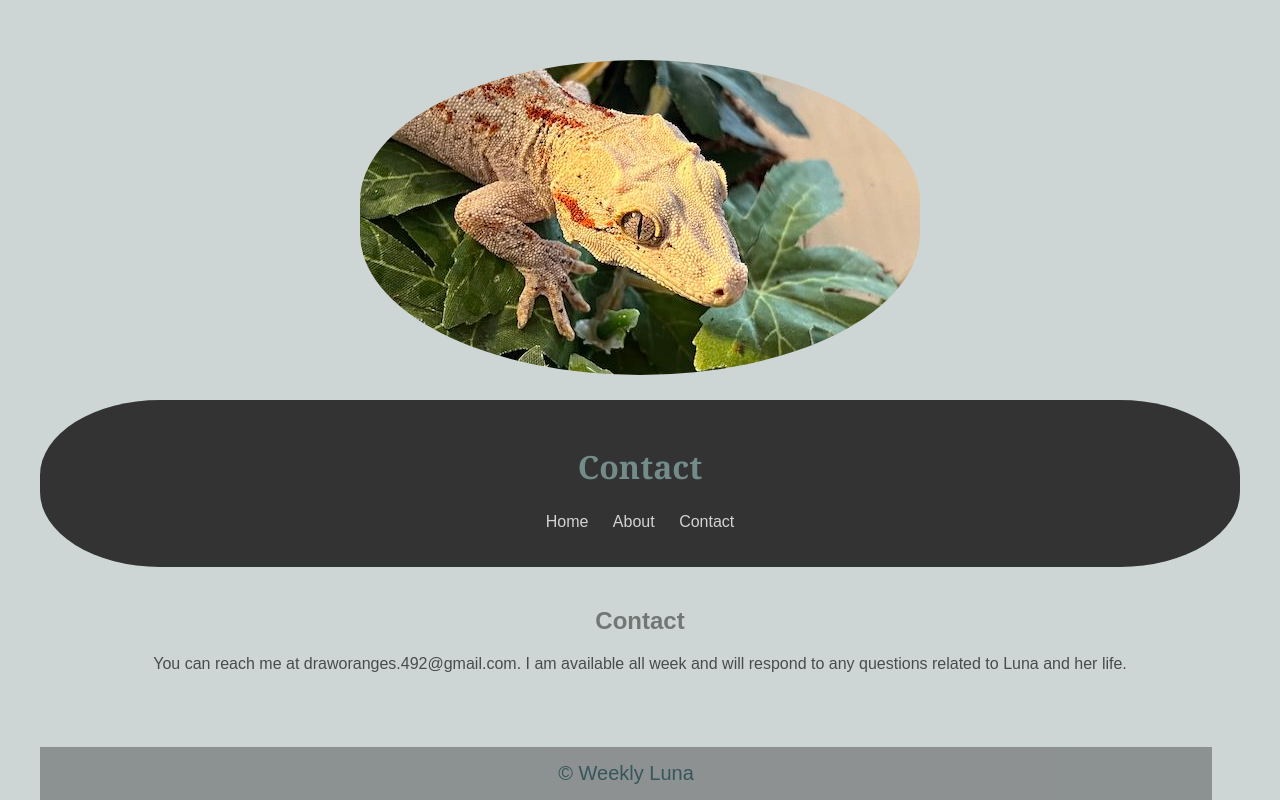
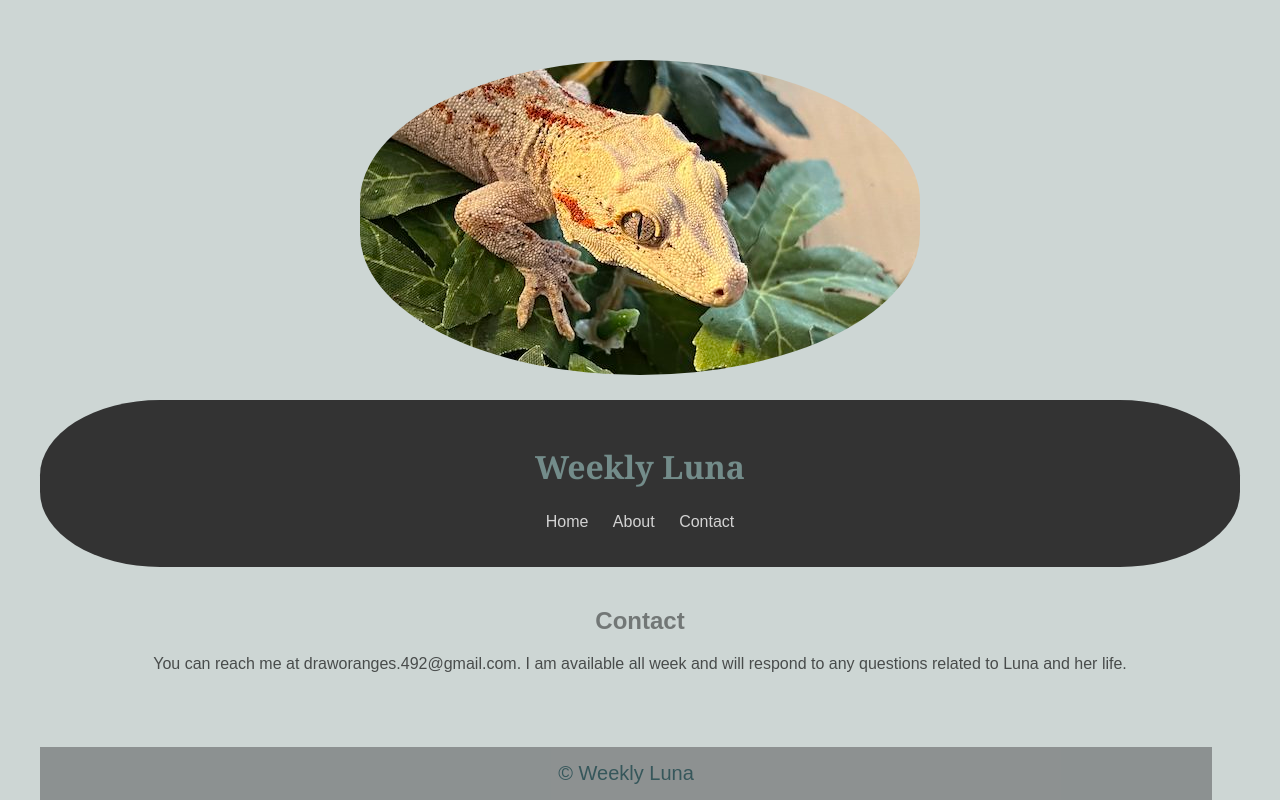
Before and after one commit to LunaTheGargoyle/WeeklyLuna, a plain HTML site: page contact.html in a window 1280 px wide. Drawn offline with Linux system fonts and the light colour scheme.

Commit message:
title changes

```diff
--- a/contact.html
+++ b/contact.html
@@ -23,7 +23,7 @@
 </body>
 </html>
     <header>
-        <h1>Contact</h1>
+        <h1>Weekly Luna</h1>
         <nav>
             <ul>
                 <li><a href="index.html">Home</a></li>
```
